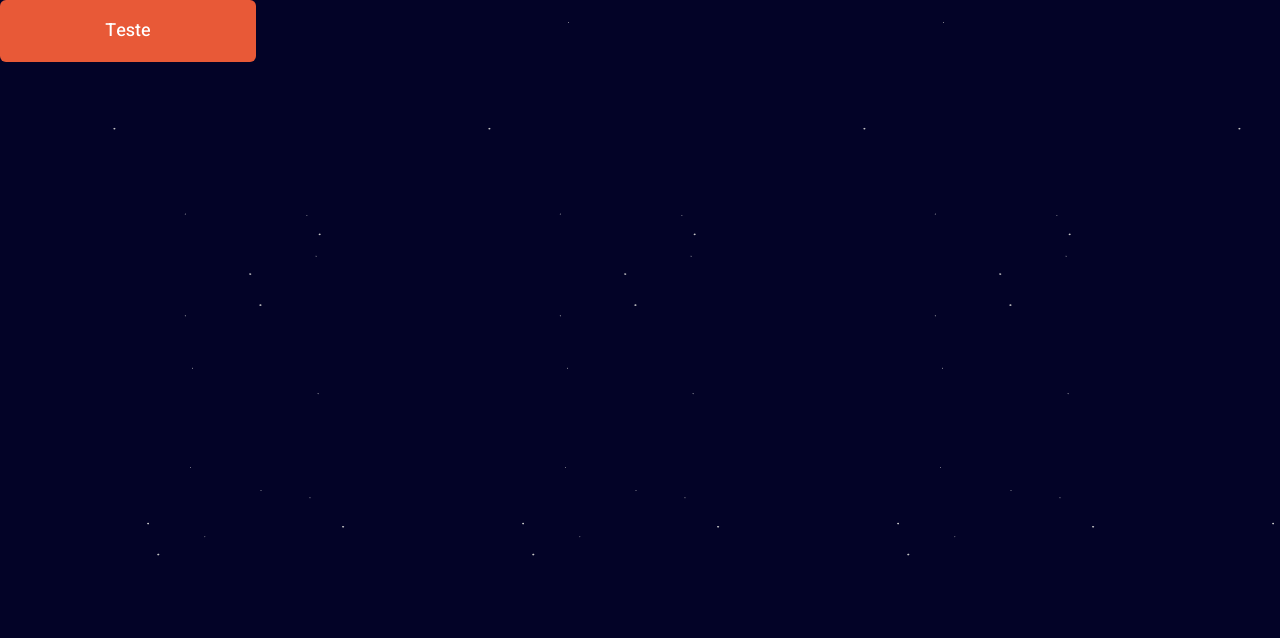
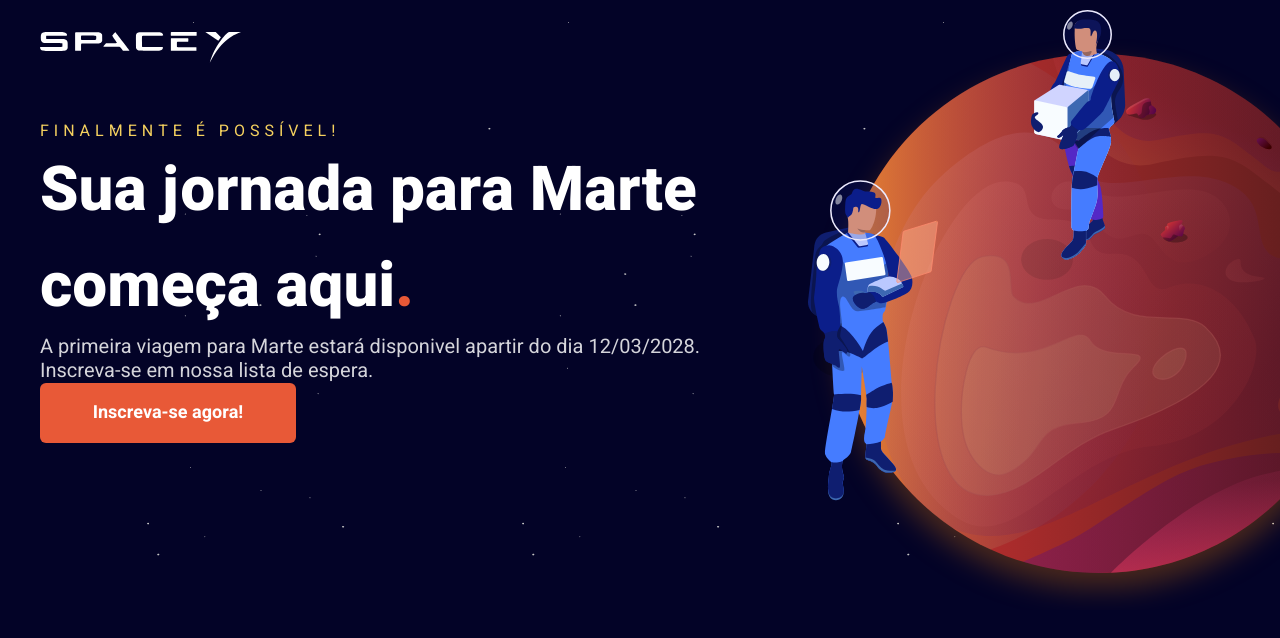
Before and after one commit to gabrielcoutinh0/space-y, a React (Create React App) app: page / in a window 1280 px wide. Shown: the top 638 px of the page. Built offline with nearby package versions, Linux system fonts and the light colour scheme.

Commit message:
style header

```diff
--- a/src/App.tsx
+++ b/src/App.tsx
@@ -1,15 +1,34 @@
 import { GlobalStyles } from './styles/globalstyles'
-import { Header, Title } from './styles/styles';
+import { Container, Header, Logo, Main, Title, FeaturedText, SubTitle, ImageMain } from './styles/styles';
 import Button from './components/Button';
 
 function App() {
   return (
-    <div className='App'>
-      <GlobalStyles />
-      <Header />
-      <Title />
-      <Button text='Teste'/>
-    </div>
+    <>
+        <GlobalStyles />
+
+        <Container>
+            <Header>
+                <Logo>
+                    <a href="/">
+                        <img src='./images/logo-space-y.svg' alt="Space Y" />
+                    </a>
+                </Logo>
+            </Header>
+
+            <Main>
+                <FeaturedText>Finalmente é possível!</FeaturedText>
+                <Title>Sua jornada para Marte começa aqui<span>.</span></Title>
+
+                <SubTitle>A primeira viagem para Marte estará disponivel apartir do dia 12/03/2028. Inscreva-se em nossa lista de espera.</SubTitle>
+
+                <ImageMain />
+                <Button text='Inscreva-se agora!' />
+            </Main>
+
+
+        </Container>
+    </>
   );
 }
 
--- a/src/components/Button/index.tsx
+++ b/src/components/Button/index.tsx
@@ -1,12 +1,13 @@
 import { ButtonComponent } from './styles';
 
-interface ButtonProps {
-    text: string;
+export interface ButtonProps {
+  text?: string;
+  fullWidth?: boolean;
 }
 
-function Button({text}: ButtonProps) {
+function Button({ text, fullWidth }: ButtonProps) {
   return (
-        <ButtonComponent>
+        <ButtonComponent fullWidth={fullWidth}>
             {text}
         </ButtonComponent>
   );
--- a/src/components/Button/styles.ts
+++ b/src/components/Button/styles.ts
@@ -1,12 +1,22 @@
 import styled from "styled-components";
 import pixelToRem from "../../utils/pxToRem";
+import { ButtonProps } from '.'
 
-export const ButtonComponent = styled.button`
+export const ButtonComponent = styled.button<ButtonProps>`
     background-color: var(--mars);
-    width: ${pixelToRem(256)};
-    height: ${pixelToRem(62)};
+    width: ${({ fullWidth }) => (fullWidth ? '100%' : pixelToRem(256))};
+    height: ${pixelToRem(60)};
     border: none;
     border-radius: ${pixelToRem(6)};
     color: var(--text);
     font: var(--text-3);
+    font-weight: 700;
+    cursor: pointer;
+    transition: .3s ease-in-out;
+
+    &:hover{
+        background: var(--mars-hover);
+        box-shadow: 0px 11px 16px rgba(255, 140, 112, 0.2);
+        color: var(--gray-01);
+    }
 `;
--- a/src/styles/globalstyles.ts
+++ b/src/styles/globalstyles.ts
@@ -33,6 +33,7 @@ body{
     --gray-04: #898A93;
     --gray-05: #D5D5DB;
     --mars: #E85937;
+    --mars-hover: #CF3F1D;
     --mars-light: #FF8C70;
     --mars-dark: #CF3F1D;
     --sun: #F5D15F;
@@ -46,10 +47,10 @@ body{
     --background-form: #0E0D40;
 
     /* FONTS */
-    --font-display: 800 ${pixelToRem(62)}/${pixelToRem(96)} 'Heebo', sans-serif;
-    --font-heading-1: 700 ${pixelToRem(32)}/${pixelToRem(48)} 'Heebo', sans-serif;
-    --font-heading-2: 500 ${pixelToRem(24)}/${pixelToRem(32)} 'Heebo', sans-serif;
-    --font-heading-3: 400 ${pixelToRem(20)}/${pixelToRem(24)} 'Heebo', sans-serif;
+    --font-heading-1: 800 ${pixelToRem(62)}/${pixelToRem(96)} 'Heebo', sans-serif;
+    --font-heading-2: 700 ${pixelToRem(32)}/${pixelToRem(48)} 'Heebo', sans-serif;
+    --font-heading-3: 500 ${pixelToRem(24)}/${pixelToRem(32)} 'Heebo', sans-serif;
+    --font-heading-4: 400 ${pixelToRem(20)}/${pixelToRem(24)} 'Heebo', sans-serif;
     --font-mobile-heading-1: 800 ${pixelToRem(36)}/${pixelToRem(50)} 'Heebo', sans-serif;
     --font-mobile-text-1: 500 ${pixelToRem(14)}/${pixelToRem(24)} 'Heebo', sans-serif;
     --text-4: 500 ${pixelToRem(18)}/${pixelToRem(32)} 'Heebo', sans-serif;
--- a/src/styles/styles.ts
+++ b/src/styles/styles.ts
@@ -1,10 +1,64 @@
 import styled from "styled-components";
+import pixelToRem from "../utils/pxToRem";
 
-export const Header = styled.div`
+export const Container = styled.div`
     display: flex;
-    background-image: url('');
+    flex-direction: column;
+    max-width: 1200px;
+    margin:  ${pixelToRem(24)} auto ${pixelToRem(50)};
+
+    /* @media (max-width: 375px){
+        max-width: 375px;
+    } */
+`;
+
+export const Header = styled.header`
+    display: flex;
+    width: 100%;
+    height: ${pixelToRem(50)};
+    padding-bottom: ${pixelToRem(95)};
+`;
+
+export const Logo = styled.image`
+    width: ${pixelToRem(201)};
+    height: ${pixelToRem(41)};
+`;
+
+export const Main = styled.main`
+    display: flex;
+    flex-direction: column;
+    max-width: ${pixelToRem(815)};
+    padding-bottom: ${pixelToRem(103)};
+`;
+
+export const FeaturedText = styled.p`
+    color: var(--sun);
+    font-size: var(--text-3);
+    text-transform: uppercase;
+    letter-spacing: ${pixelToRem(5)};
 `;
 
 export const Title = styled.h1`
+    color: var(--text);
+    font: var(--font-heading-1);
 
+    & > span{
+        color: var(--mars);
+    }
 `;
+
+export const SubTitle = styled.h4`
+    color: var(--gray-05);
+    font: var(--font-heading-4);
+    max-width: ${pixelToRem(728)};
+`;
+
+export const ImageMain = styled.image`
+    position: absolute;
+    right: 0;
+    top: ${pixelToRem(10)};
+    background-image: url('./images/home-mars-right.svg');
+    background-repeat: no-repeat;
+    width: ${pixelToRem(472)};
+    height: ${pixelToRem(600)};
+`;
```
